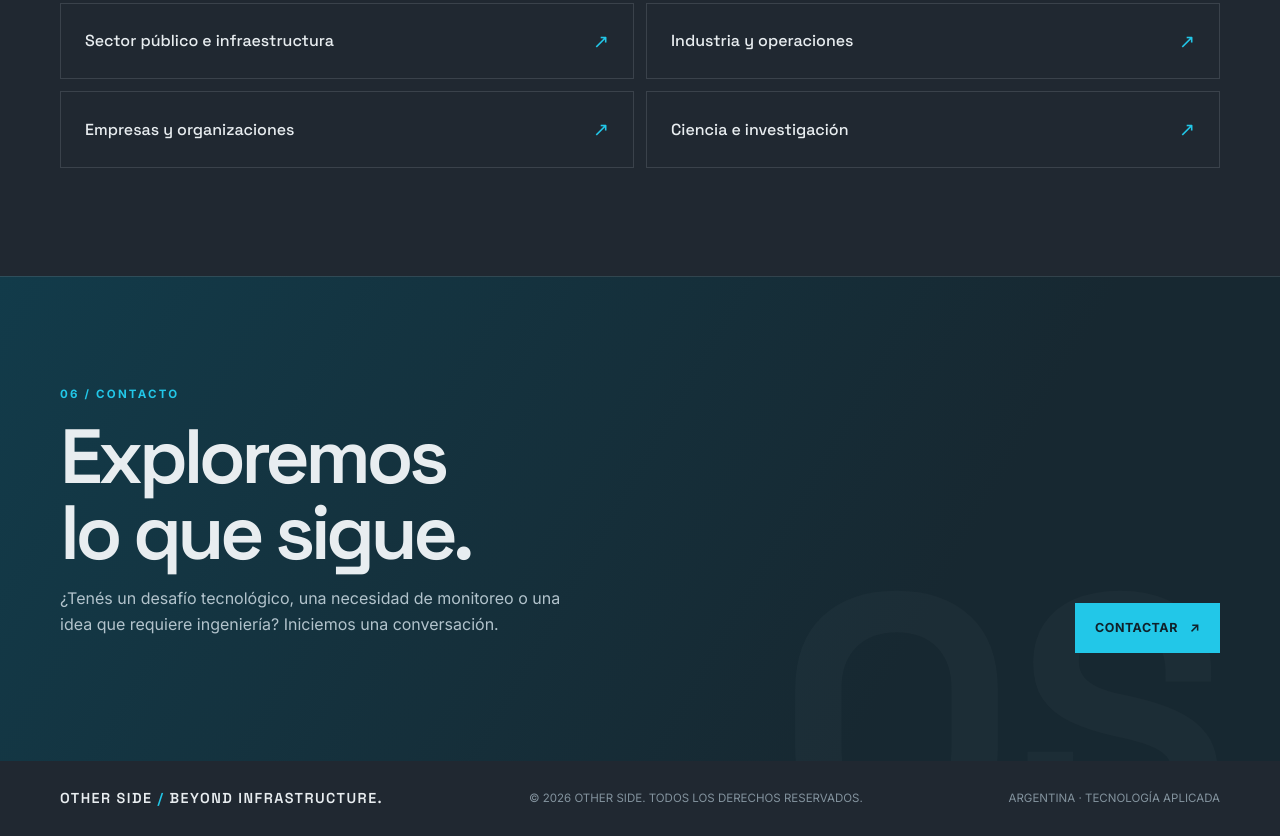
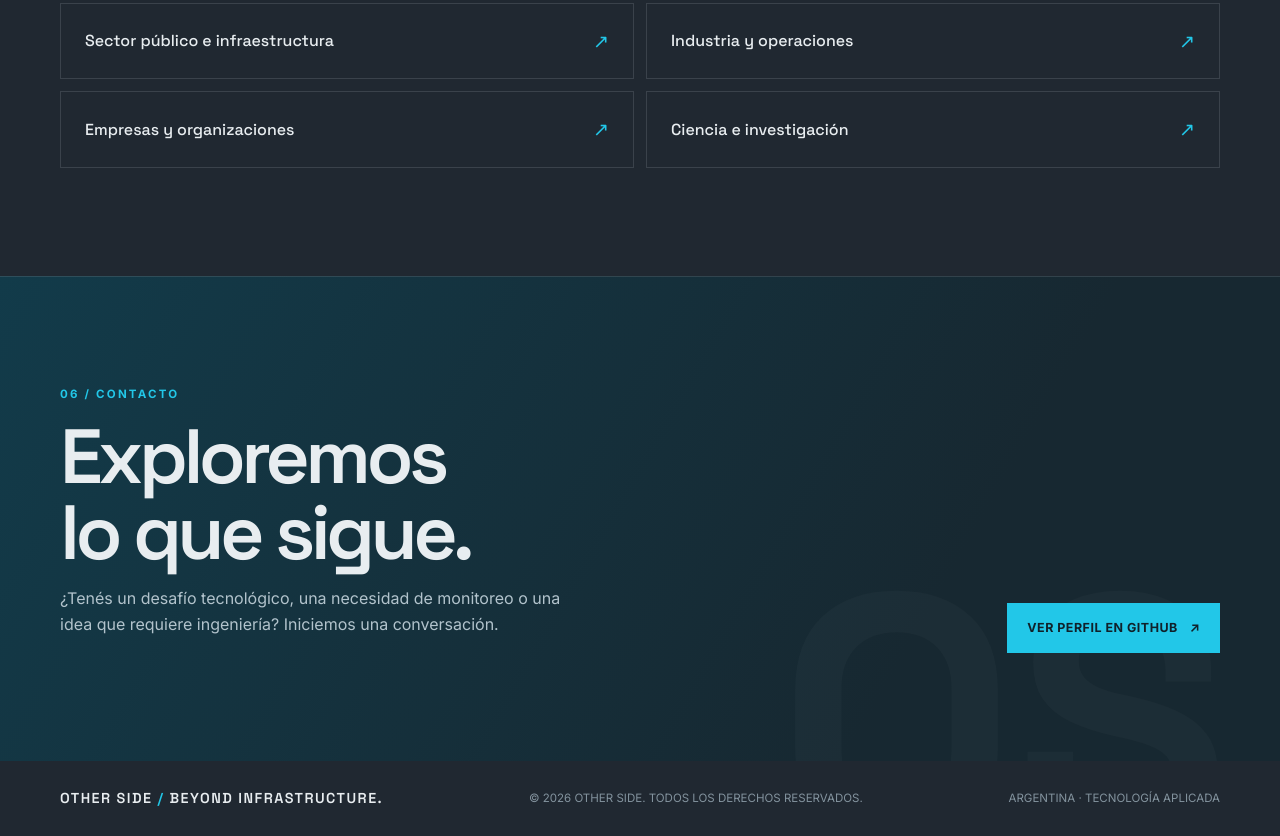
Before and after one commit to pmsfxnano-boop/Portfolio.wrk, a plain HTML site: page index.html in a window 1280 px wide. Shown: the part 3827-4663 px from the top of the page. Drawn offline with Linux system fonts and the light colour scheme.

Commit message:
Use verified public contact destination

```diff
--- a/index.html
+++ b/index.html
@@ -98,7 +98,7 @@
     </div>
   </section>
   <section class="section contact" id="contact">
-    <div class="wrap contact-inner"><div><div class="eyebrow" data-es="06 / CONTACTO" data-en="06 / CONTACT">06 / CONTACTO</div><h2 data-es="Exploremos<br>lo que sigue." data-en="Let's explore<br>what comes next.">Exploremos<br>lo que sigue.</h2><p data-es="¿Tenés un desafío tecnológico, una necesidad de monitoreo o una idea que requiere ingeniería? Iniciemos una conversación." data-en="Have a technology challenge, a monitoring need or an idea that requires engineering? Let's start a conversation.">¿Tenés un desafío tecnológico, una necesidad de monitoreo o una idea que requiere ingeniería? Iniciemos una conversación.</p></div><a class="btn" href="mailto:contact@otherside.tech"><span data-es="CONTACTAR" data-en="GET IN TOUCH">CONTACTAR</span> ↗</a></div>
+    <div class="wrap contact-inner"><div><div class="eyebrow" data-es="06 / CONTACTO" data-en="06 / CONTACT">06 / CONTACTO</div><h2 data-es="Exploremos<br>lo que sigue." data-en="Let's explore<br>what comes next.">Exploremos<br>lo que sigue.</h2><p data-es="¿Tenés un desafío tecnológico, una necesidad de monitoreo o una idea que requiere ingeniería? Iniciemos una conversación." data-en="Have a technology challenge, a monitoring need or an idea that requires engineering? Let's start a conversation.">¿Tenés un desafío tecnológico, una necesidad de monitoreo o una idea que requiere ingeniería? Iniciemos una conversación.</p></div><a class="btn" href="https://github.com/pmsfxnano-boop"><span data-es="VER PERFIL EN GITHUB" data-en="VIEW GITHUB PROFILE">VER PERFIL EN GITHUB</span> ↗</a></div>
   </section>
 </main>
 <footer><div class="wrap footer-inner"><span class="footer-brand">OTHER SIDE <span style="color:var(--cyan)">/</span> BEYOND INFRASTRUCTURE.</span><span>© <span id="year"></span> OTHER SIDE. <span data-es="TODOS LOS DERECHOS RESERVADOS." data-en="ALL RIGHTS RESERVED.">TODOS LOS DERECHOS RESERVADOS.</span></span><span data-es="ARGENTINA · TECNOLOGÍA APLICADA" data-en="ARGENTINA · APPLIED TECHNOLOGY">ARGENTINA · TECNOLOGÍA APLICADA</span></div></footer>
```
